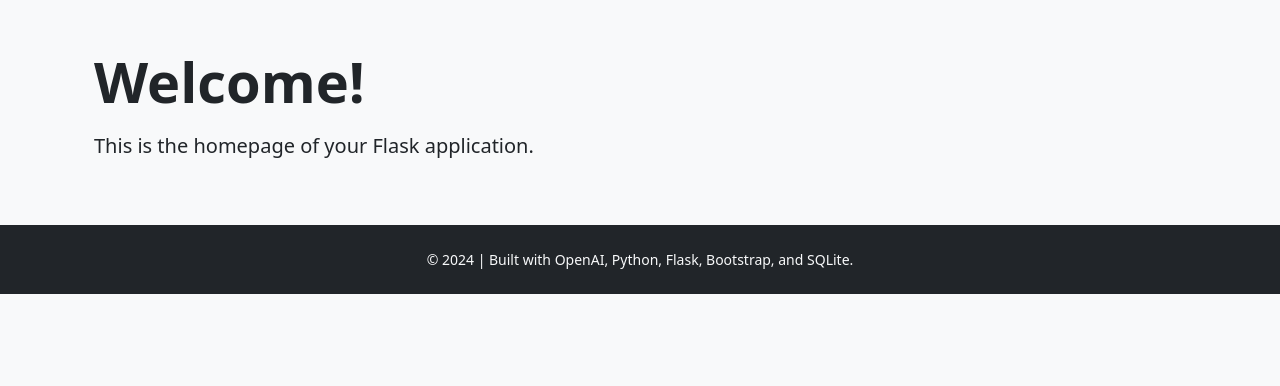
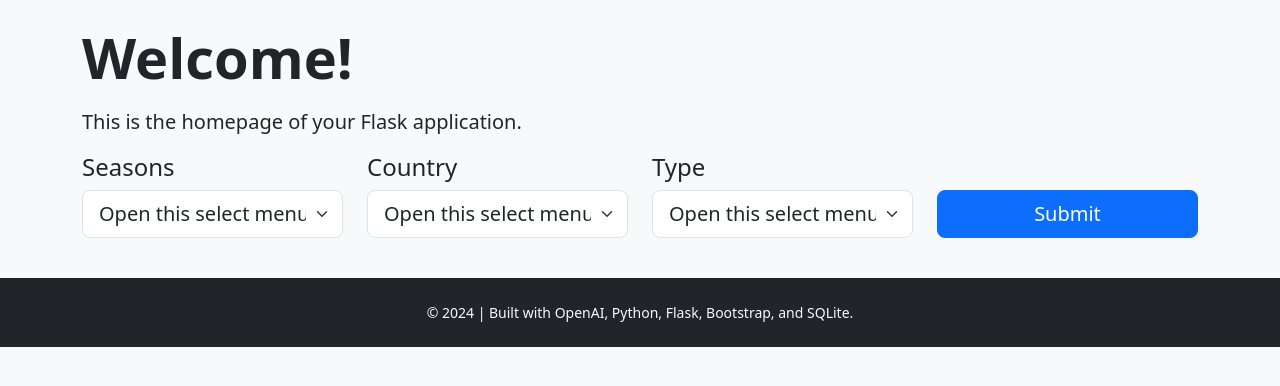
Before and after one commit to CodeIgnorant/API-Football-Explorer, a Flask app: page / in a window 1280 px wide. Shown: the part 72-458 px from the top of the page. Run offline with Flask 3, Linux system fonts and the light colour scheme.

Commit message:
style: update HTML layout and form styling

```diff
--- a/app/templates/base.html
+++ b/app/templates/base.html
@@ -10,6 +10,7 @@
 </head>
 
 <body class="bg-light">
+    <!-- Header -->
     <header class="bg-dark p-3">
         <div class="container">
             <div class="d-flex justify-content-between align-items-center">
@@ -31,6 +32,7 @@
         </div>
     </header>
 
+    <!-- Main content -->
     <main class="py-4">
         <div class="container">
             {% block content %}
@@ -38,6 +40,7 @@
         </div>
     </main>
 
+    <!-- Footer -->
     <footer class="bg-dark text-light py-4">
         <div class="container text-center">
             <p class="small mb-0">
--- a/app/templates/countries.html
+++ b/app/templates/countries.html
@@ -3,7 +3,6 @@
 {% block title %}Countries{% endblock %}
 
 {% block content %}
-<div class="container py-4">
     <h2 class="h4 fw-bold mb-4">Countries</h2>
     {% if countries %}
         <ul class="list-group">
@@ -17,5 +16,4 @@
     {% else %}
         <p class="text-danger">No countries found.</p>
     {% endif %}
-</div>
 {% endblock %}
--- a/app/templates/country_leagues.html
+++ b/app/templates/country_leagues.html
@@ -3,8 +3,7 @@
 {% block title %}{{ country_name }} Current Season Leagues{% endblock %}
 
 {% block content %}
-<div class="container py-4">
-    <h2 class="h4 fw-bold py-4">{{ country_name }} Current Season Leagues</h2>
+    <h2 class="h4 fw-bold mb-4">{{ country_name }} Current Season Leagues</h2>
     <table class="table table-bordered table-hover">
         <thead class="table-light">
             <tr>
@@ -29,5 +28,4 @@
             {% endfor %}
         </tbody>
     </table>
-</div>
 {% endblock %}
--- a/app/templates/index.html
+++ b/app/templates/index.html
@@ -3,8 +3,51 @@
 {% block title %}Flask Project{% endblock %}
 
 {% block content %}
-    <div class="container py-4">
-        <h1 class="display-4 fw-bold">Welcome!</h1>
-        <p class="mt-3 fs-5">This is the homepage of your Flask application.</p>
-    </div>
+    <h1 class="display-4 fw-bold">Welcome!</h1>
+    <p class="mt-3 fs-5">This is the homepage of your Flask application.</p>
+
+    <!-- Form Start -->
+    <form action="/process-form" method="GET">
+        <div class="row align-items-end">
+            <!-- First Select -->
+            <div class="col-md-3 mb-3">
+                <h4>Seasons</h4>
+                <select id="select1" name="select1" class="form-select form-select-lg" aria-label="Large select example">
+                    <option selected>Open this select menu</option>
+                    <option value="1">One</option>
+                    <option value="2">Two</option>
+                    <option value="3">Three</option>
+                </select>
+            </div>
+
+            <!-- Second Select -->
+            <div class="col-md-3 mb-3">
+                <h4>Country</h4>
+                <select id="select2" name="select2" class="form-select form-select-lg" aria-label="Large select example">
+                    <option selected>Open this select menu</option>
+                    <option value="1">One</option>
+                    <option value="2">Two</option>
+                    <option value="3">Three</option>
+                </select>
+            </div>
+
+            <!-- Third Select -->
+            <div class="col-md-3 mb-3">
+                <h4>Type</h4>
+                <select id="select3" name="select3" class="form-select form-select-lg" aria-label="Large select example">
+                    <option selected>Open this select menu</option>
+                    <option value="1">One</option>
+                    <option value="2">Two</option>
+                    <option value="3">Three</option>
+                </select>
+            </div>
+
+            <!-- Submit Button -->
+            <div class="col-md-3 mb-3">
+                <button type="submit" class="btn btn-primary btn-lg w-100">Submit</button>
+            </div>
+        </div>
+    </form>
+    <!-- Form End -->
+
 {% endblock %}
```
Also changed, not shown: app/templates/error.html (+3 -5 lines).
